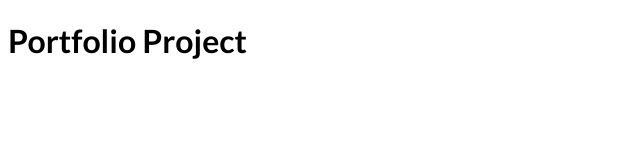
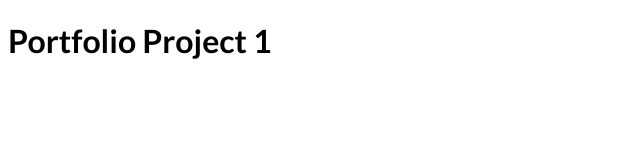
Before and after one commit to aliarslanansari/nextjs-practice, a Next.js app: page /portfolio/1 in a window 1280 px wide. Shown: the top 160 px of the page, without its empty margins (0-640 px from the left). Built offline with nearby package versions, Linux system fonts and the light colour scheme.

Commit message:
accessing dynamic router query params

```diff
--- a/pages/about.js
+++ b/pages/about.jsx
@@ -1,5 +1,3 @@
-import React from 'react'
-
 const AboutPage = () => {
   return (
     <div>
--- a/pages/index.js
+++ b/pages/index.jsx
@@ -1,5 +1,3 @@
-import React from 'react'
-
 const HomePage = () => {
   return (
     <div>
--- a/pages/portfolio/[projectId].js
+++ /dev/null
@@ -1,11 +0,0 @@
-import React from 'react'
-
-const PortfolioProjectPage = () => {
-  return (
-    <div>
-      <h1>Portfolio Project </h1>
-    </div>
-  )
-}
-
-export default PortfolioProjectPage
--- /dev/null
+++ b/pages/portfolio/[projectId].jsx
@@ -0,0 +1,13 @@
+import { useRouter } from 'next/router'
+
+const PortfolioProjectPage = () => {
+  const router = useRouter()
+  console.log(router.pathname, router.query)
+  return (
+    <div>
+      <h1>Portfolio Project {router.query.projectId}</h1>
+    </div>
+  )
+}
+
+export default PortfolioProjectPage
--- a/pages/portfolio/index.js
+++ b/pages/portfolio/index.jsx
@@ -1,5 +1,3 @@
-import React from 'react'
-
 const PorfolioPage = () => {
   return (
     <div>
```
Also changed, not shown: pages/_app.jsx (renamed from pages/_app.js).
